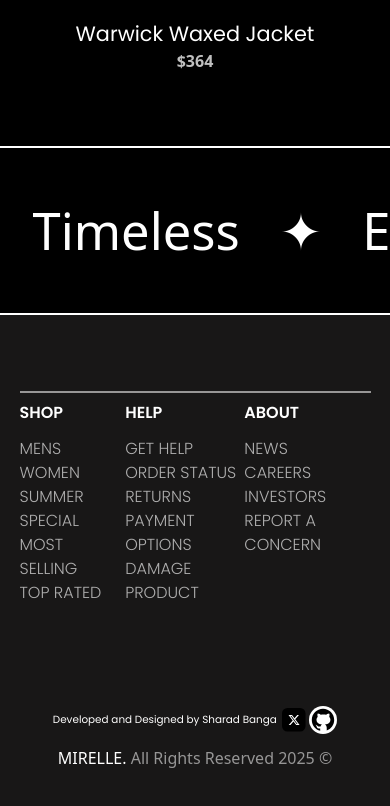
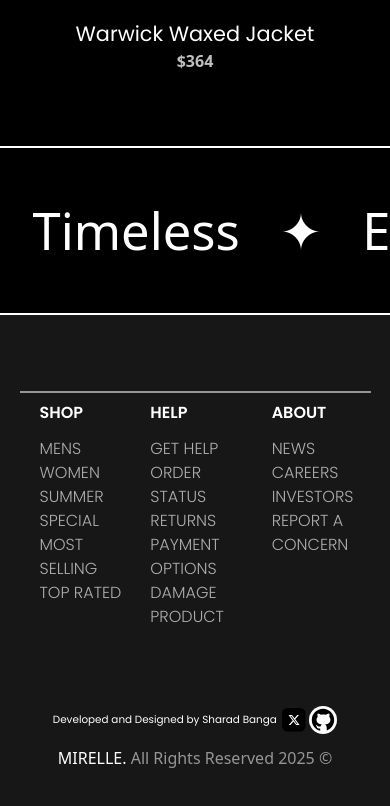
Before and after one commit to Sharad-Banga/mirelle, a React (Vite) app: page / in a window 390 px wide. Shown: the part 2635-3441 px from the top of the page. Built offline with nearby package versions, Linux system fonts and the light colour scheme; a web font is replaced by a local one.

Commit message:
adding collections

```diff
--- a/src/components/Footer.tsx
+++ b/src/components/Footer.tsx
@@ -10,12 +10,12 @@ export const Footer =({darki}:FooterInter)=>{
 
   return(
     <div className={`${darki?"dark":""}`}>
-        <div className="h-[60vh] bg-[#E0E0E0] dark:bg-[#181717] flex flex-col items-center justify-end">
+        <div className="h-[60vh] bg-[#E0E0E0] dark:bg-[#181717] flex flex-col items-center justify-end ">
 
               <div className="w-[90vw] sm:w-[80vw]  h-[60%] sm:h-[50%] dark:text-white
                border-t-2 border-black dark:border-white/55 flex justify-around sm:items-center font-poppins">
 
-                  <div className="flex-col mt-2 sm:mt-0">
+                  <div className="flex-col mt-2 sm:mt-0 ml-5 sm:ml-0">
 
                     <a href=""><p className="font-semibold mb-3">SHOP</p></a>
                     <a href=""><p className="dark:text-white/65 font-light hover:font-normal dark:hover:text-white">MENS</p></a>
@@ -26,7 +26,7 @@ export const Footer =({darki}:FooterInter)=>{
 
                   </div>
 
-                  <div className="mt-2 sm:mt-0">
+                  <div className="mt-2 sm:mt-0 ml-7 sm:ml-0">
                     <a href=""><p className="font-semibold mb-3 ">HELP</p></a>
                     <a href=""><p className="dark:text-white/65 font-light hover:font-normal dark:hover:text-white">GET HELP</p></a>
                     <a href=""><p className="dark:text-white/65 font-light hover:font-normal dark:hover:text-white">ORDER STATUS</p></a>
@@ -35,7 +35,7 @@ export const Footer =({darki}:FooterInter)=>{
                     <a href=""><p className="dark:text-white/65 font-light hover:font-normal dark:hover:text-white">DAMAGE PRODUCT</p></a>
                   </div>
 
-                  <div className="mt-2 sm:mt-0">
+                  <div className="mt-2 sm:mt-0 ml-7 sm:ml-0">
                     <a href=""><p className="font-semibold mb-3">ABOUT</p></a>
                     <a href=""><p className="dark:text-white/65 font-light hover:font-normal dark:hover:text-white">NEWS</p></a>
                     <a href=""><p className="dark:text-white/65 font-light hover:font-normal dark:hover:text-white">CAREERS</p></a>
```
